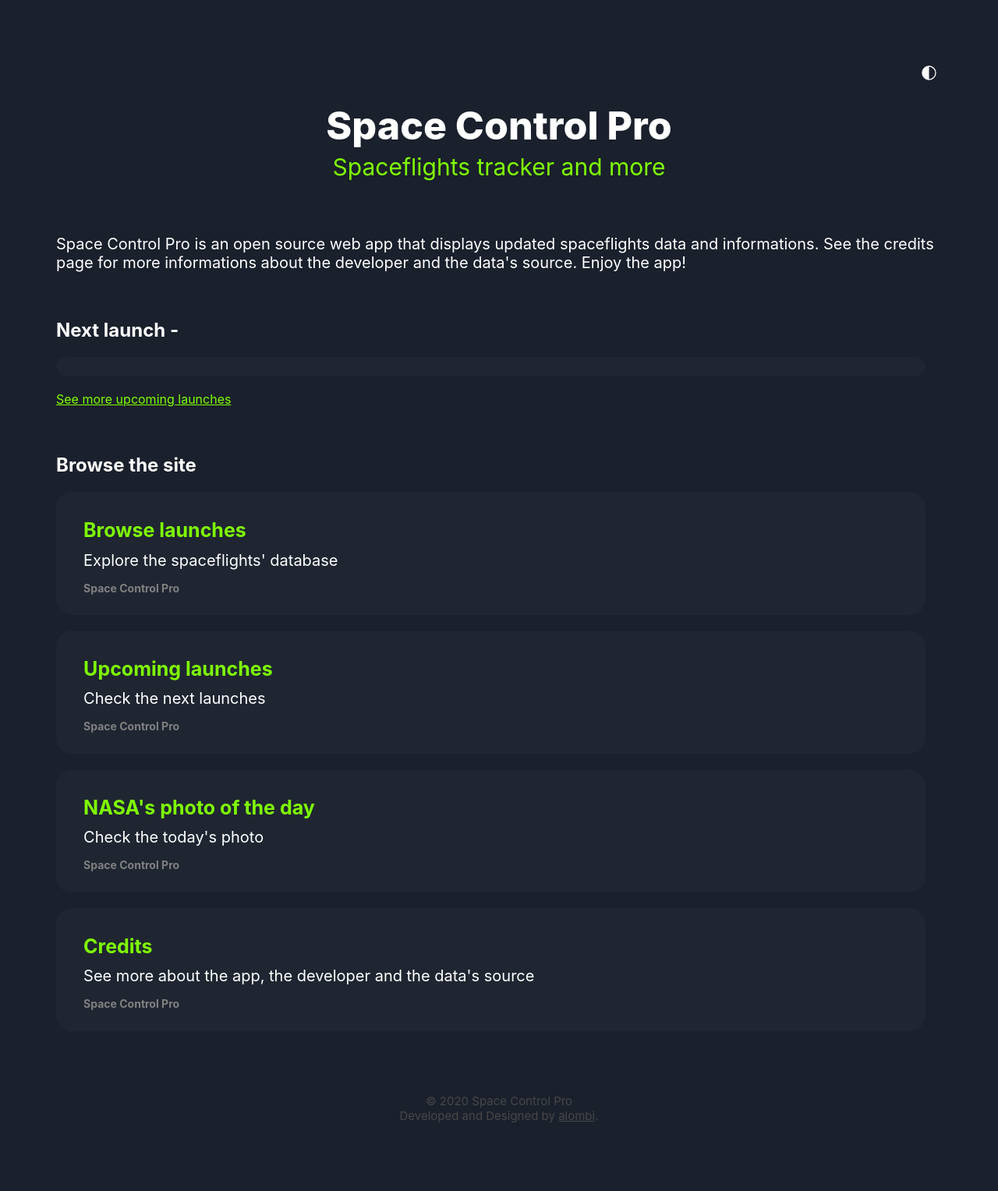
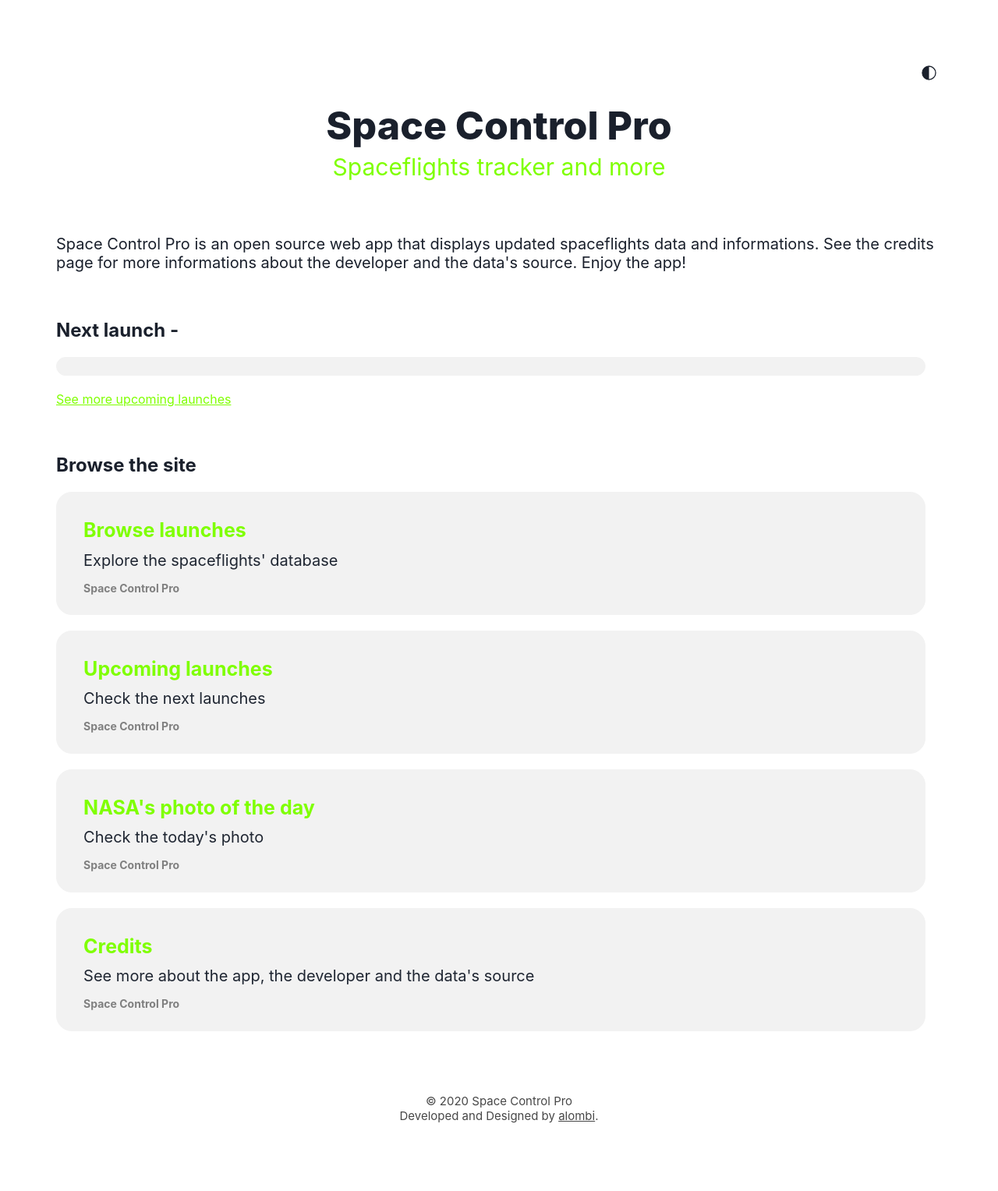
Before and after one commit to alombi/space-control-pro, a Flask app: page / in a window 1280 px wide. Shown: the whole page at 78% size. Run offline with Flask 2, Linux system fonts and the light colour scheme; some libraries are stand-ins or nearby versions.

Commit message:
Added light mode

```diff
--- a/static/main.css
+++ b/static/main.css
@@ -1,8 +1,8 @@
 input{
-    background-color:#1F2632 ;
-    color: white;
-    font-size: 21px;
-    border: #1F2632;
+    background-color:#f2f2f2 ;
+    color: #1A202C;
+    font-size: 19px;
+    border: #f2f2f2;
     border-radius: 6px;
     border-width: 2px;
 }
@@ -20,8 +20,8 @@ hr{
     border: 1px solid #474747;
 }
 body{
-    background-color: #1A202C;
-    color: white;
+    background-color: white;
+    color: #1A202C;
     text-align: center;
     font-family: -apple-system, BlinkMacSystemFont, 'Segoe UI', Roboto, Oxygen, Ubuntu, Cantarell, 'Open Sans', 'Helvetica Neue', sans-serif;
     padding: 5%;
@@ -29,7 +29,7 @@ body{
 }
 p{
     font-size: 21px;
-    background-color: #1A202C;
+    background-color: white;
 }
 
 h1{
@@ -40,6 +40,9 @@ ion-icon {
     font-size: 26px;
     font-weight: bold;
   }
+#button{
+    color: #1A202C;
+}
 .icons {
       color:black;
   }
@@ -65,9 +68,9 @@ ion-icon {
     font-size: 20px;
 }
 .box{
-    background-color: #1F2632;
-    color: white;
-    border-color: #1F2632;
+    background-color: #f2f2f2;
+    color: #1F2632;
+    border-color: #f2f2f2;
     text-align: left;
     padding-bottom: 1%;
     padding-right: 5%;
@@ -87,6 +90,9 @@ ion-icon {
 .box a, p {
     text-decoration: none;
     font-size: 20px;
+}
+.box h4 {
+    color: chartreuse;
 }
 #more{
     background-color:white ;
@@ -117,9 +123,9 @@ ion-icon {
 }
 
 #boxes {
-    background-color: #1F2632;
+    background-color: #f2f2f2;
     text-decoration: none;
-    color: white;
+    color: #1F2632;
     margin-top: -5px;
 }
 
@@ -203,6 +209,7 @@ body.tesla{
 }
 body.tesla p{
     background-color: black;
+    color: white;
 }
 body.tesla .subtitle{
     color: #cc0000;
@@ -216,4 +223,11 @@ body.tesla .box{
 }
 body.tesla #boxes {
     background-color: #1C1C1E;
+    color: white;
 }
+body.tesla #button{
+    color: white;
+}
+body.tesla .box h4 {
+    color: red;
+}
--- a/templates/base.html
+++ b/templates/base.html
@@ -20,7 +20,7 @@
 
 </head>
 <div class="tesla || light" style="padding-top: 10px;">
-    <button style="float: right"class="btn-toggle"><ion-icon id="button" name="contrast-outline" style="color: white; font-size: 21px;"></ion-icon></button>
+    <button style="float: right"class="btn-toggle"><ion-icon id="button" name="contrast-outline" style="font-size: 21px;"></ion-icon></button>
 <body>
 {% block content %}
 
--- a/templates/browser.html
+++ b/templates/browser.html
@@ -25,7 +25,7 @@
 {% for launch in data %}
 
     <div class="box" style="text-decoration: none;">
-            <h4 style="font-size: 25px; color: aliceblue;">{{ launch[1]}}</h4>
+            <h4 class="box" style="font-size: 25px;">{{ launch[1]}}</h4>
             <p id="boxes"style=" margin-top: -30px; color: gray; font-size: 14px;">{{launch[6]}} - {{launch[8]}}</p>
             <p id="boxes" >{{ launch[3] }}</p>
             <p id="boxes">Rocket is <a href="{{launch[11]["wikiURL"]}}">{{launch[11]["name"]}},</a> built by the {{launch[11]["agencies"][0]["abbrev"]}} ({{launch[11]["agencies"][0]["name"]}}).</p>
@@ -41,7 +41,7 @@
     <h2 style="text-align: left;">Suggested</h2>
     <div class="box" style="text-decoration: none;">
         <a href="/1">
-        <h4 style="font-size: 25px; color: aliceblue;">{{ suggested[1]}}</h4>
+        <h4 style="font-size: 25px;">{{ suggested[1]}}</h4>
         <p id="boxes"style=" margin-top: -30px; color: gray; font-size: 14px;">{{suggested[6]}} - {{suggested[8]}}</p>
         <p id="boxes" >{{ suggested[3] }}</p>
         <p id="boxes">Rocket is <a href="{{suggested[11]["wikiURL"]}}">{{suggested[11]["name"]}}</a>, built by the {{suggested[11]["agencies"][0]["abbrev"]}} ({{suggested[11]["agencies"][0]["name"]}}).</p>
```
